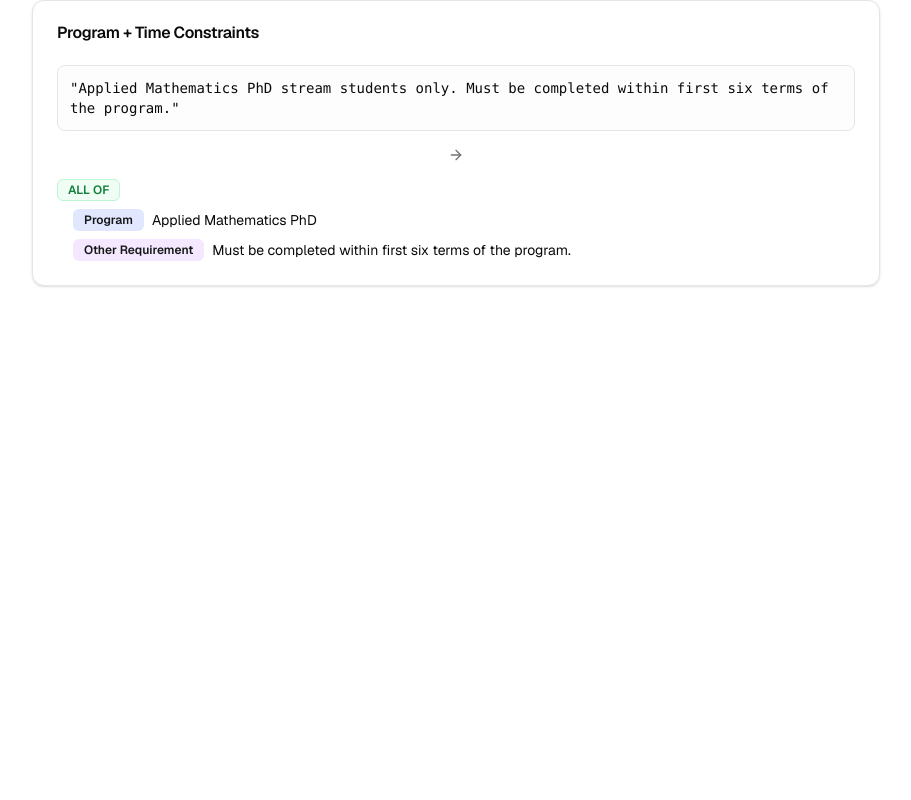
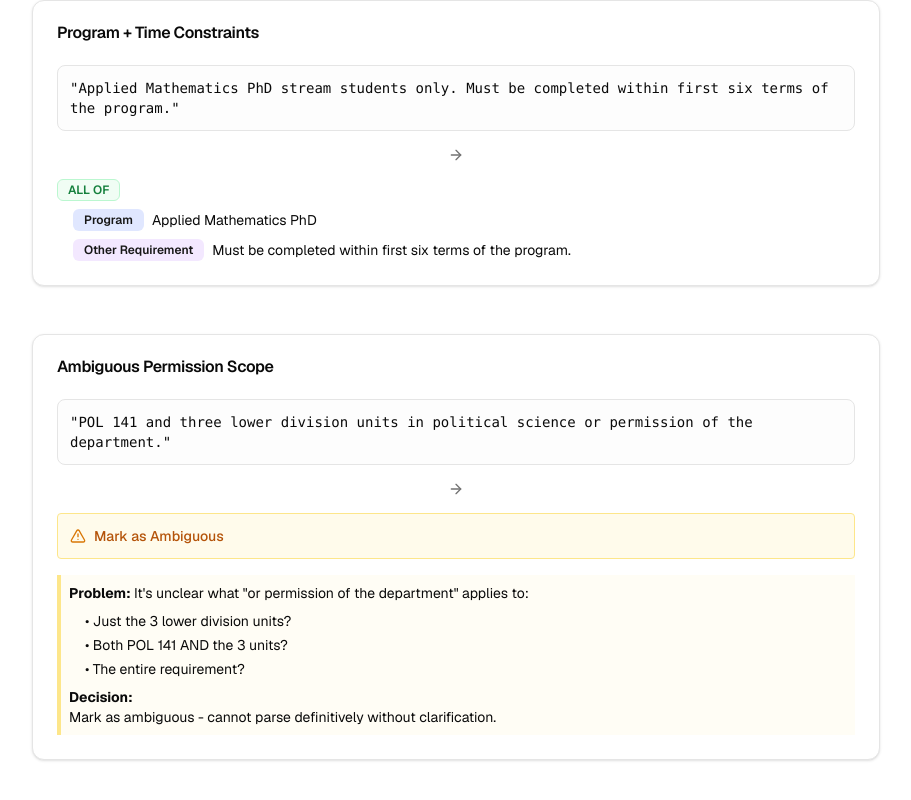
Before and after one commit to Highfire1/crowdsourcing, a Next.js app: page /examples in a window 1280 px wide. Shown: the part 908-1708 px from the top of the page, without its empty margins (184-1095 px from the left). Before the commit the page ends 1362 px from the top, so only its background shows below. Built offline with nearby package versions, Linux system fonts and the light colour scheme; no server answers.

Commit message:
some cleanup

```diff
--- a/app/api/verify/next/route.ts
+++ b/app/api/verify/next/route.ts
@@ -69,7 +69,7 @@ export async function GET(request: Request) {
     // Get all parse attempts for this course
     const { data: parseAttempts, error: parseAttemptsError } = await supabase
       .from('parse_attempts')
-      .select('id, author, created_at, parsed_prerequisites')
+      .select('id, author, created_at, parsed_prerequisites, parsed_credit_conflicts, parse_notes')
       .eq('dept', course.dept)
       .eq('number', course.number)
       .order('created_at', { ascending: false })
--- a/app/examples/page.tsx
+++ b/app/examples/page.tsx
@@ -117,6 +117,41 @@ export default function ExamplesPage() {
           </CardContent>
         </Card>
 
+        {/* Example 3: Ambiguous Permission Scope */}
+        <Card>
+          <CardHeader>
+            <CardTitle>Ambiguous Permission Scope</CardTitle>
+          </CardHeader>
+          <CardContent className="space-y-4">
+            <div className="p-3 border rounded-lg bg-muted/20">
+              <p className="text-sm font-mono">
+                &quot;POL 141 and three lower division units in political science or permission of the department.&quot;
+              </p>
+            </div>
+
+            <div className="flex justify-center">
+              <ArrowRight className="h-4 w-4 text-muted-foreground" />
+            </div>
+
+            <div className="space-y-2">
+              <div className="flex items-center gap-2 p-3 bg-amber-50 border border-amber-200 rounded">
+                <AlertTriangle className="h-4 w-4 text-amber-600" />
+                <span className="text-sm text-amber-700 font-medium">Mark as Ambiguous</span>
+              </div>
+            </div>
+
+            <div className="p-2 border-l-4 border-amber-200 bg-amber-50/50 dark:bg-amber-900/20 text-sm">
+              <strong>Problem:</strong> It&apos;s unclear what &quot;or permission of the department&quot; applies to:
+              <ul className="mt-2 ml-4 space-y-1">
+                <li>• Just the 3 lower division units?</li>
+                <li>• Both POL 141 AND the 3 units?</li>
+                <li>• The entire requirement?</li>
+              </ul>
+              <strong className="block mt-2">Decision:</strong> Mark as ambiguous - cannot parse definitively without clarification.
+            </div>
+          </CardContent>
+        </Card>
+
         <div className="pb-24"></div>
       </div>
     </main>
--- a/app/guide/page.tsx
+++ b/app/guide/page.tsx
@@ -127,9 +127,32 @@ export default function GuidePage() {
                   </div>
                 </div>
 
-                {/* Example 2 */}
+                {/* Example 2: Ambiguous Permission Scope */}
                 <div className="space-y-3 border-t pt-4">
-                  <h4 className="font-semibold text-sm">Example 2: Multiple Course Requirements</h4>
+                  <h4 className="font-semibold text-sm">Example 2: Ambiguous Permission Scope</h4>
+                  <div className="p-3 border rounded-lg bg-muted/20">
+                    <p className="text-sm font-mono">&quot;POL 141 and three lower division units in political science or permission of the department.&quot;</p>
+                  </div>
+                  <div className="flex justify-center">
+                    <ArrowRight className="h-4 w-4 text-muted-foreground" />
+                  </div>
+                  <div className="space-y-2">
+                    <div className="flex items-center gap-2 p-2 bg-amber-50 border border-amber-200 rounded">
+                      <AlertCircle className="h-4 w-4 text-amber-600" />
+                      <span className="text-sm text-amber-700 font-medium">Mark as Ambiguous</span>
+                    </div>
+                    <p className="text-xs text-muted-foreground ml-6">
+                      It&apos;s unclear what &quot;or permission of the department&quot; applies to:
+                      <br />• Just the 3 lower division units?
+                      <br />• Both POL 141 AND the 3 units?
+                      <br />• The entire requirement?
+                    </p>
+                  </div>
+                </div>
+
+                {/* Example 3 */}
+                <div className="space-y-3 border-t pt-4">
+                  <h4 className="font-semibold text-sm">Example 3: Multiple Course Requirements</h4>
                   <div className="p-3 border rounded-lg bg-muted/20">
                     <p className="text-sm font-mono">&quot;MATH 140 and MATH 141, and PHYS 121.&quot;</p>
                   </div>
--- a/app/verify/verify-panel.tsx
+++ b/app/verify/verify-panel.tsx
@@ -17,6 +17,7 @@ interface ParseAttempt {
   created_at: string
   parsed_prerequisites?: RequirementNode
   parsed_credit_conflicts?: Record<string, unknown> | null
+  parse_notes?: string | null
 }
 
 interface Props {
@@ -382,7 +383,7 @@ export default function VerifyPanel({ course, onNextCourse }: Props) {
                                         className={`border transition-colors cursor-pointer hover:border-blue-300 ${selectedAttemptId === attempt.id ? 'border-blue-500' : ''}`}
                                         onClick={() => setSelectedAttemptId(attempt.id)}
                                     >
-                                        <CardHeader className="pb-2">
+                                        <CardHeader className="pb-2 pt-4">
                                             <div className="flex items-center justify-between">
                                                 <div className="flex items-center gap-3">
                                                     {selectedAttemptId === attempt.id && (
@@ -424,7 +425,22 @@ export default function VerifyPanel({ course, onNextCourse }: Props) {
                                                 </div>
                                             </div>
                                         </CardHeader>
-                                        <CardContent className="pt-0">
+                                        <CardContent className="pt-0 pb-2">
+
+                                            {/* Parse Notes */}
+                                            <div className="mb-4">
+                                                <h4 className="text-sm font-semibold mb-2">Parse Notes:</h4>
+                                                {attempt.parse_notes ? (
+                                                    <div className="p-3 rounded border bg-blue-50">
+                                                        <p className="text-sm whitespace-pre-wrap">{attempt.parse_notes}</p>
+                                                    </div>
+                                                ) : (
+                                                    <div className="p-2 text-center text-gray-500 rounded border-2 border-dashed">
+                                                        <p className="text-sm">No parse notes</p>
+                                                    </div>
+                                                )}
+                                            </div>
+
                                             {/* Show the visual requirements if available */}
                                             <div className="mb-4">
                                                 <h4 className="text-sm font-semibold mb-2">Prerequisites:</h4>
@@ -474,17 +490,18 @@ export default function VerifyPanel({ course, onNextCourse }: Props) {
                                                         )}
                                                     </div>
                                                 ) : (
-                                                    <div className="p-4 text-center text-gray-500 rounded border-2 border-dashed">
+                                                    <div className="p-2 text-center text-gray-500 rounded border-2 border-dashed">
                                                         <p className="text-sm">No credit conflicts</p>
                                                     </div>
                                                 )}
                                             </div>
 
+
                                             {/* Collapsible JSON */}
                                             {expandedAttempts.has(attempt.id) && (
                                                 <div className="mt-4 border-t pt-4">
                                                     <h4 className="text-sm font-medium mb-2">JSON Structure:</h4>
-                                                    <pre className="p-3 rounded text-xs overflow-auto max-h-48 bg-gray-50">
+                                                    <pre className="p-3 rounded text-xs overflow-auto max-h-48 border">
                                                         {attempt.parsed_prerequisites ?
                                                             JSON.stringify(attempt.parsed_prerequisites, null, 2) :
                                                             'null (no prerequisites parsed)'
```
